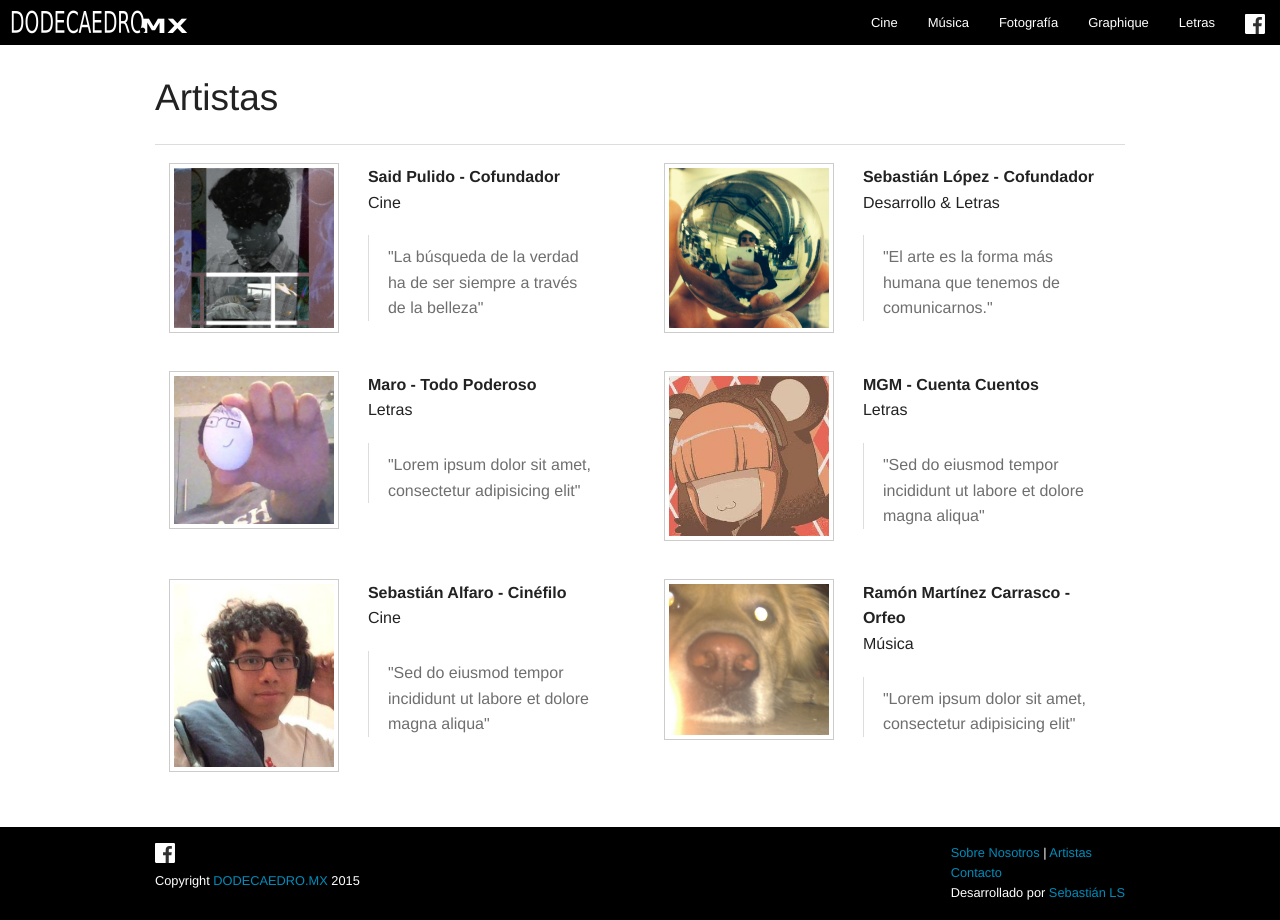
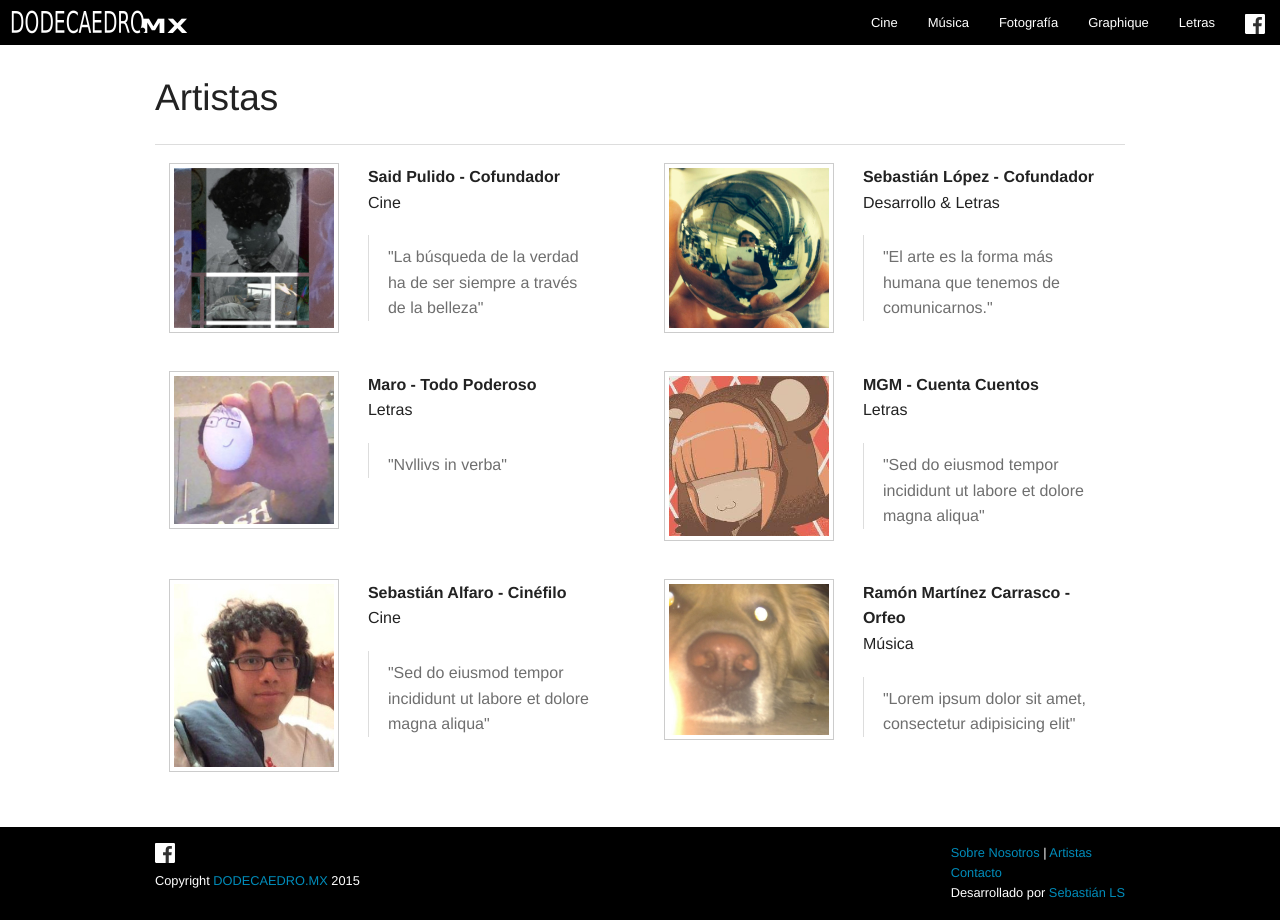
Before and after one commit to dodecaedro-mexico/dodecaedro-v1, a Jekyll site: the page built from artistas/index.html, in a window 1280 px wide. Built offline with Jekyll 4.4.1, drawn with Linux system fonts in a browser that asks for light colours; nearby versions of some CDN libraries.

Commit message:
Add maro's quote

```diff
--- a/artistas/index.html
+++ b/artistas/index.html
@@ -47,7 +47,7 @@ title: Artistas
 				Letras
 			</p>
 			<blockquote>
-				"Lorem ipsum dolor sit amet, consectetur adipisicing elit"
+				"Nvllivs in verba"
 			</blockquote>
 		</div>
 	</li>
```
